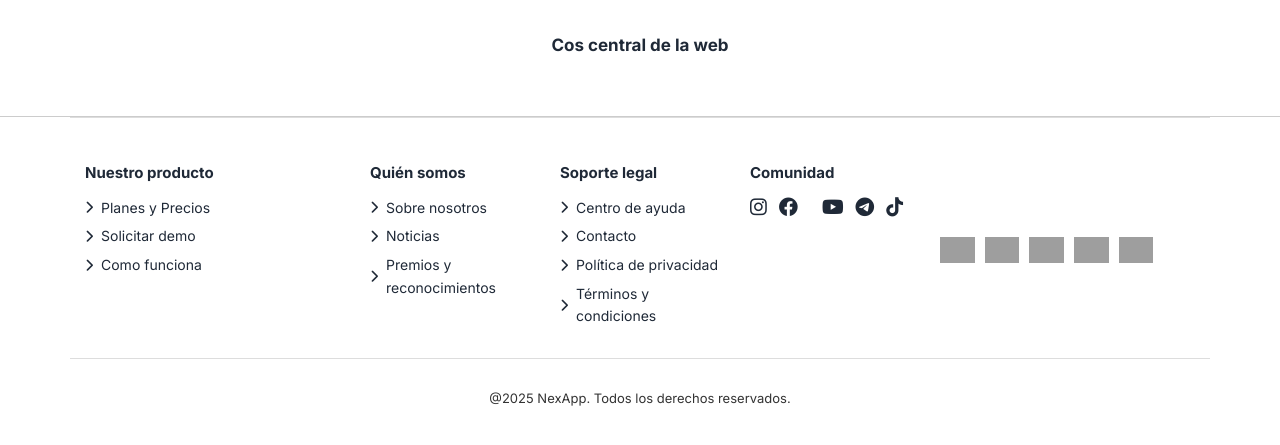
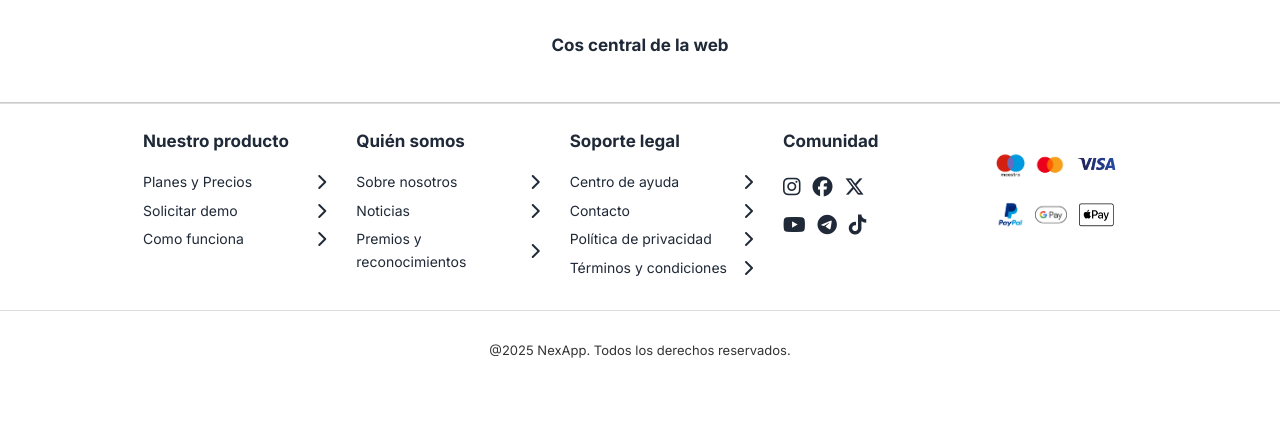
Before and after one commit to RubenMoreno02/2CFGS-RUBEN, a PHP site: page / in a window 1280 px wide. Shown: the part 129-574 px from the top of the page. Run offline with PHP 8.4, Linux system fonts and the light colour scheme; grey boxes are pictures that could not be loaded.

Commit message:
Modificacions

```diff
--- a/DIW/MaquetWeb/css/style.css
+++ b/DIW/MaquetWeb/css/style.css
@@ -95,7 +95,7 @@ main {
 /* ---------- FOOTER ---------- */
 footer {
   border-top: 1px solid #ccc;
-  margin-top: 1.5rem;
+  margin-top: 10px;
   font-size: 14px;
   color: #1f2937;
 }
@@ -109,9 +109,10 @@ footer {
 }
 
 footer h4 {
-  font-size: 15px;
+  font-size: 17px;
   font-weight: 700;
-  margin-bottom: 0.7rem;
+  margin: 0;
+  margin-bottom: 1rem;
 }
 
 footer ul {
@@ -123,30 +124,32 @@ footer ul {
 footer li {
   margin-bottom: 0.4rem;
   display: flex;
+  justify-content: space-between;
   align-items: center;
 }
 
 footer li i {
-  margin-right: 8px;
-  font-size: 0.8rem;
+  font-size: 1rem;
   color: #1f2937;
-  position: relative;
-  top: 1px;
 }
 
 footer li a {
   color: #1f2937;
   text-decoration: none;
   transition: color 0.3s ease;
+  display: inline-block;
+  margin-right: 5px;
 }
 
 footer li a:hover {
   color: #808080;
 }
 
+
 /* Redes sociales */
-.social-icons {
+.social-icons1 {
   display: flex;
+  font-size: 20px;
   gap: 12px;
   margin-top: 0.4rem;
 }
@@ -188,6 +191,14 @@ footer li a:hover {
   color: #333;
 }
 
+
+.col-13 {
+  flex: 0 0 auto;
+  width: 16.6666666667%;
+  margin-left: 10%;
+}
+
+
 /* Responsive (opcional, pero recomendado) */
 @media (max-width: 768px) {
   .footer-content {
--- a/DIW/MaquetWeb/index.html
+++ b/DIW/MaquetWeb/index.html
@@ -5,7 +5,7 @@
     <meta name="viewport" content="width=device-width, initial-scale=1.0">
     <title>NexApp</title>
     <link rel="shortcut icon" href="img/logo_tenda.png" type="image/x-icon">
-    <link rel="stylesheet" href="https://cdnjs.cloudflare.com/ajax/libs/font-awesome/6.4.0/css/all.min.css">
+    <link rel="stylesheet" href="https://cdnjs.cloudflare.com/ajax/libs/font-awesome/6.5.0/css/all.min.css">
     <link rel="preconnect" href="https://fonts.googleapis.com">
     <link rel="preconnect" href="https://fonts.gstatic.com" crossorigin>
     <link href="https://fonts.googleapis.com/css2?family=Inter:wght@300;400;500;600;700&display=swap" rel="stylesheet">
@@ -68,17 +68,17 @@
 
 <!-- Footer -->
 <footer>
-  <div class="container">
+  <div class="container-fluid">
 
     <!-- Contenido del footer -->
     <div class="row footer-content">
       <!-- Nuestro producto -->
-      <div class="col-3">
+      <div class="col-13">
         <h4>Nuestro producto</h4>
         <ul>
-          <li><i class="fas fa-chevron-right"></i><a href="#">Planes y Precios</a></li>
-          <li><i class="fas fa-chevron-right"></i><a href="#">Solicitar demo</a></li>
-          <li><i class="fas fa-chevron-right"></i><a href="#">Como funciona</a></li>
+          <li><a href="#">Planes y Precios</a> <i class="fas fa-chevron-right"></i></li>
+          <li><a href="#">Solicitar demo</a> <i class="fas fa-chevron-right"></i> </li>
+          <li><a href="#">Como funciona</a> <i class="fas fa-chevron-right"></i> </li>
         </ul>
       </div>
 
@@ -86,9 +86,9 @@
       <div class="col-2">
         <h4>Quién somos</h4>
         <ul>
-          <li><i class="fas fa-chevron-right"></i><a href="#">Sobre nosotros</a></li>
-          <li><i class="fas fa-chevron-right"></i><a href="#">Noticias</a></li>
-          <li><i class="fas fa-chevron-right"></i><a href="#">Premios y reconocimientos</a></li>
+          <li><a href="#">Sobre nosotros </a><i class="fas fa-chevron-right"></i></li>
+          <li><a href="#">Noticias</a> <i class="fas fa-chevron-right"></i> </li>
+          <li><a href="#">Premios y reconocimientos</a> <i class="fas fa-chevron-right"></i> </li>
         </ul>
       </div>
 
@@ -96,33 +96,42 @@
       <div class="col-2">
         <h4>Soporte legal</h4>
         <ul>
-          <li><i class="fas fa-chevron-right"></i><a href="#">Centro de ayuda</a></li>
-          <li><i class="fas fa-chevron-right"></i><a href="#">Contacto</a></li>
-          <li><i class="fas fa-chevron-right"></i><a href="#">Política de privacidad</a></li>
-          <li><i class="fas fa-chevron-right"></i><a href="#">Términos y condiciones</a></li>
+          <li><a href="#">Centro de ayuda</a><i class="fas fa-chevron-right"></i></li>
+          <li><a href="#">Contacto</a><i class="fas fa-chevron-right"></i></li>
+          <li><a href="#">Política de privacidad</a><i class="fas fa-chevron-right"></i></li>
+          <li><a href="#">Términos y condiciones</a><i class="fas fa-chevron-right"></i></li>
         </ul>
       </div>
 
       <!-- Comunidad -->
       <div class="col-2">
         <h4>Comunidad</h4>
-        <div class="social-icons">
+        <div class="social-icons1">
           <a href="#"><i class="fab fa-instagram"></i></a>
           <a href="#"><i class="fab fa-facebook"></i></a>
           <a href="#"><i class="fab fa-x-twitter"></i></a>
+
+        </div>
+        <div class="social-icons1">
           <a href="#"><i class="fab fa-youtube"></i></a>
           <a href="#"><i class="fab fa-telegram"></i></a>
           <a href="#"><i class="fab fa-tiktok"></i></a>
         </div>
+        </ul>
       </div>
 
       <!-- Métodos de pago -->
-      <div class="col-3 payment-icons">
-        <img src="https://upload.wikimedia.org/wikipedia/commons/0/04/Maestro_logo.png" alt="Maestro">
-        <img src="https://upload.wikimedia.org/wikipedia/commons/0/04/Visa.svg" alt="Visa">
-        <img src="https://upload.wikimedia.org/wikipedia/commons/b/b5/PayPal.svg" alt="PayPal">
-        <img src="https://upload.wikimedia.org/wikipedia/commons/5/5a/Google_Pay_Logo.svg" alt="Google Pay">
-        <img src="https://upload.wikimedia.org/wikipedia/commons/3/30/Apple_Pay_logo.svg" alt="Apple Pay">
+      <div class="col-2">
+        <div class="payment-icons">
+          <img src="img/maestro.png" alt="Maestro">
+          <img src="img/master.png" alt="Master">
+          <img src="img/visa.png" alt="Visa">
+        </div>
+        <div class="payment-icons">
+          <img src="img/pal.png" alt="PayPal">
+          <img src="img/gpay.png" alt="Google Pay">
+          <img src="img/apay.png" alt="Apple Pay">
+        </div>
       </div>
     </div>
 
```
